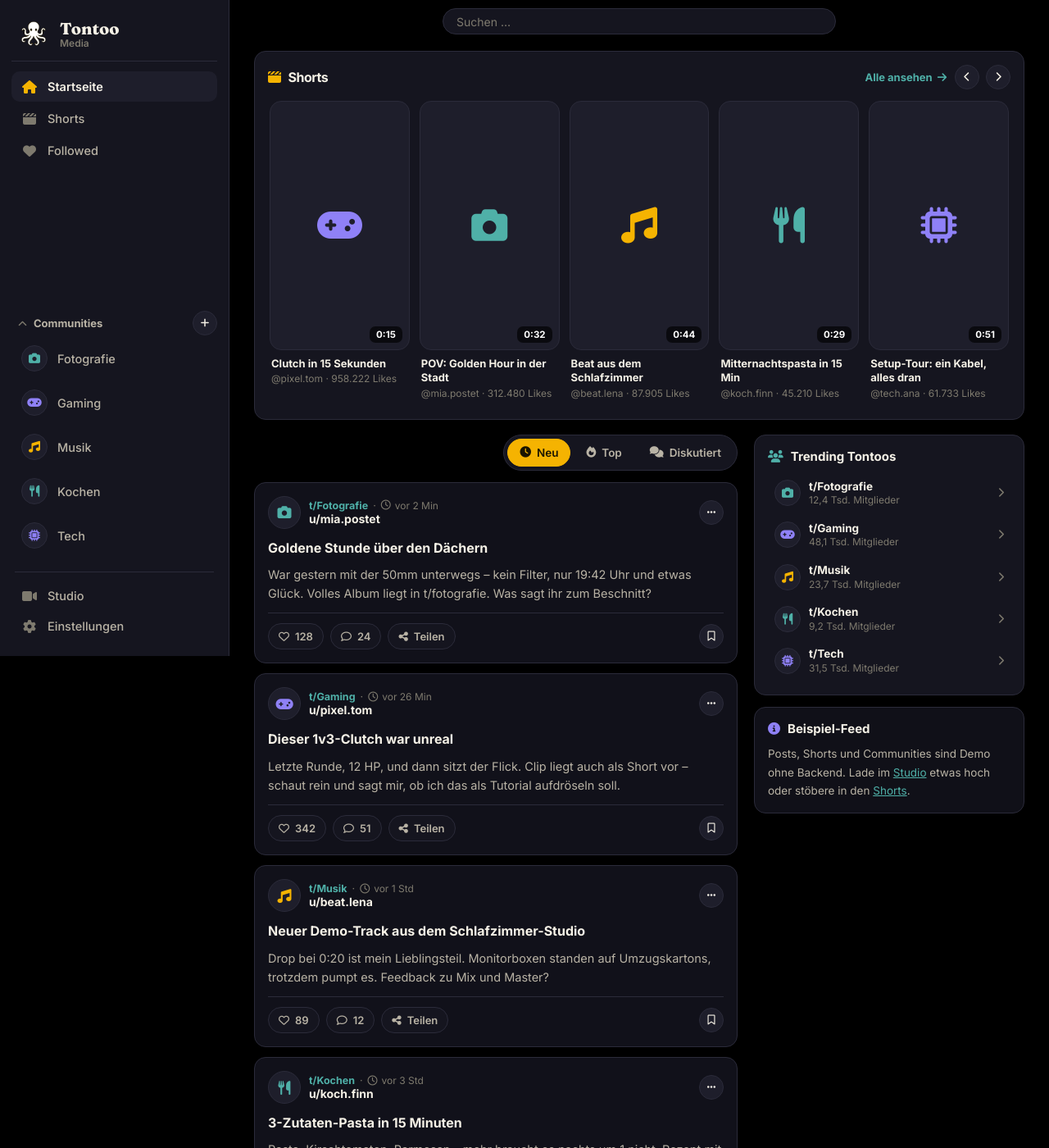
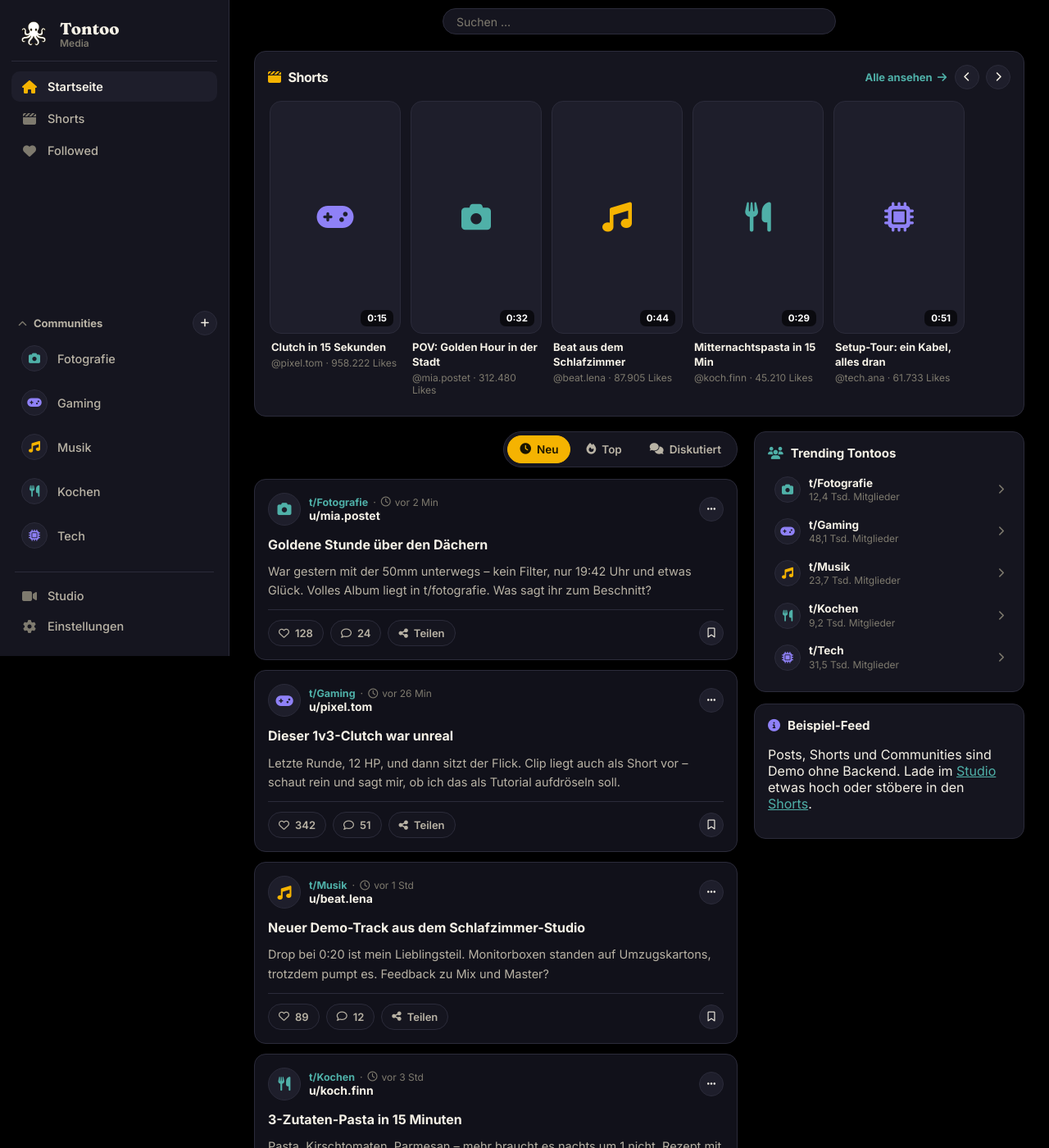
Before and after one commit to arlomu/TontooMedia, a React (Vite) app in the folder frontend/: page /app in a window 1280 px wide. Shown: the top 1400 px of the page at 82% size. Built offline with nearby package versions, Linux system fonts and the light colour scheme.

Commit message:
Schmale App-Seiten in Content-Mitte zentriert (fluchtet mit Suche)

```diff
--- a/frontend/src/index.css
+++ b/frontend/src/index.css
@@ -331,7 +331,7 @@ main.app-wrap { max-width: none; padding: 0; }
 
 /* ---------- /app: Content-Pages (alle nur Beispiel) ---------- */
 .app-page { animation: slidein 0.2s ease; }
-.app-page.narrow { max-width: 660px; }
+.app-page.narrow { max-width: 660px; margin: 0 auto; }
 .app-title { font-size: 28px; font-weight: 800; margin: 0 0 6px; }
 .app-title.nomargin { margin: 0; }
 .app-sub { color: var(--text-sec); font-size: 14.5px; margin: 0 0 20px; }
@@ -726,7 +726,7 @@ main.app-wrap { max-width: none; padding: 0; }
 }
 .shelf-scroll::-webkit-scrollbar { height: 8px; }
 .short-card {
-  flex: 1 0 160px; min-width: 150px; max-width: 240px; scroll-snap-align: start;
+  flex: 0 0 160px; width: 160px; scroll-snap-align: start;
   text-decoration: none; color: var(--text);
   transition: transform 0.13s ease;
 }
@@ -734,7 +734,7 @@ main.app-wrap { max-width: none; padding: 0; }
 .short-thumb {
   position: relative; aspect-ratio: 9 / 16; border-radius: var(--radius);
   background: var(--surface2); border: 1px solid var(--border);
-  display: grid; place-items: center; font-size: 44px; overflow: hidden;
+  display: grid; place-items: center; font-size: 36px; overflow: hidden;
   transition: border-color 0.15s;
 }
 .short-card:hover .short-thumb { border-color: var(--brand); }
@@ -797,8 +797,6 @@ main.app-wrap { max-width: none; padding: 0; }
 .trend-main strong { font-size: 13.5px; font-family: var(--font-body); }
 .trend-main small { font-size: 12px; color: var(--text-3rd); }
 .trend-go { font-size: 12px; color: var(--text-3rd); }
-.side-card.muted { background: color-mix(in srgb, var(--surface) 78%, transparent); }
-.sidecard-text { margin: 0; font-size: 13.5px; line-height: 1.65; color: var(--text-sec); }
 .ic-danger { color: var(--danger); }
 
 /* Eigenes Rechtsklick-Menü (statt Browser-Menü) */
@@ -846,7 +844,7 @@ main.app-wrap { max-width: none; padding: 0; }
 }
 @media (max-width: 1020px) {
   .start-layout { grid-template-columns: 1fr; }
-  .start-side { display: grid; grid-template-columns: 1fr 1fr; align-items: start; }
+  .start-side { position: static; }
 }
 @media (max-width: 640px) {
   /* Topbar + Content: jeden Pixel nutzen, nichts quetscht */
@@ -867,7 +865,6 @@ main.app-wrap { max-width: none; padding: 0; }
   .post-toolbar { gap: 6px; }
   .toolbtn.sm { min-height: 38px; }
   .start-layout { gap: 14px; margin-top: 14px; }
-  .start-side { grid-template-columns: 1fr; }
   .ctx-menu { width: min(224px, calc(100vw - 32px)); }
 }
 /* Große Touch-Targets überall mit Touchscreen */
```
